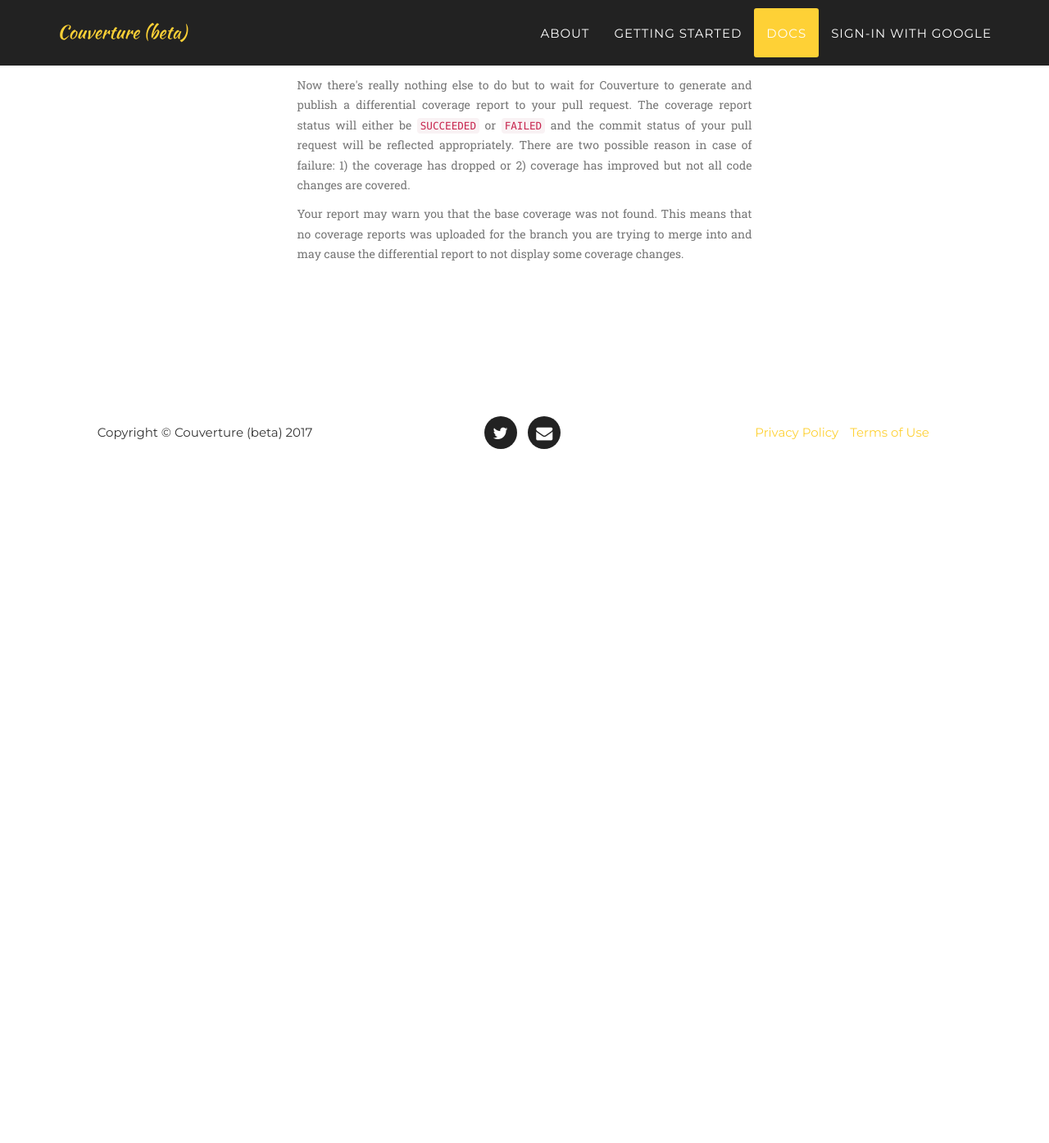
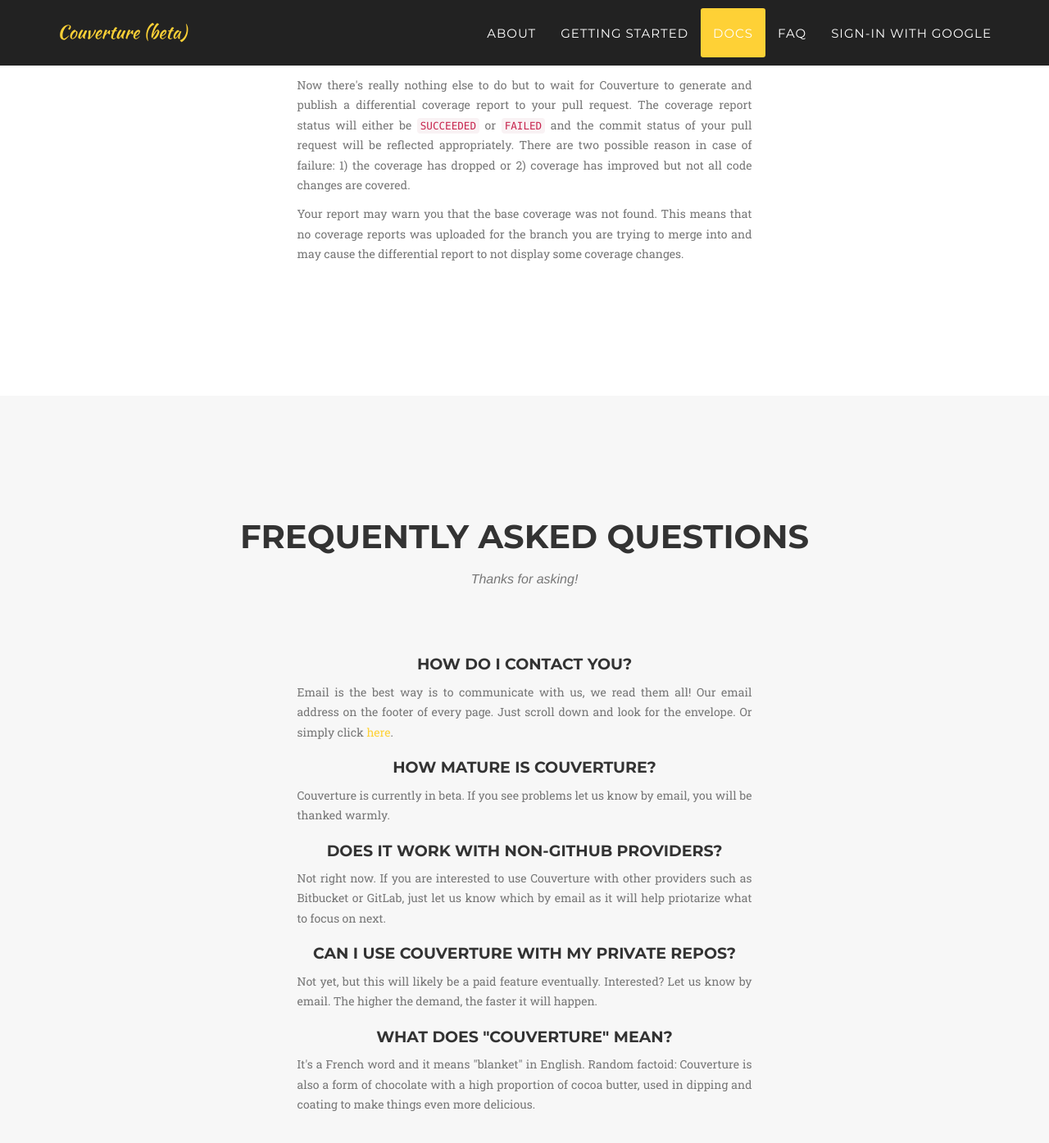
Before and after one commit to couverture/couverture.github.io, a Jekyll site: the page built from index.html, in a window 1280 px wide and 1400 px high, scrolled down 4105 px. Shown: the top 1395 px of the window at 82% size. Built offline with Jekyll 4.4.1, drawn with Linux system fonts in a browser that asks for light colours; some web fonts are replaced; before the commit the page ends 4678 px from its top, so only the background shows below that.

Commit message:
add FAQ section

```diff
--- /dev/null
+++ b/_includes/faq.html
@@ -0,0 +1,39 @@
+<!-- Docs Section -->
+    <section id="faq" class="bg-light-gray">
+        <div class="container text-center">
+            <div class="row">
+                <div class="col-lg-12">
+                    <h2 class="section-heading">Frequently Asked Questions</h2>
+                    <h3 class="section-subheading text-muted">Thanks for asking!</h3>
+                </div>
+            </div>
+            <div class="row">
+
+                <div class="col-md-offset-3 col-md-6">
+                    <h4>How do I contact you?</h4>
+                    <p class="text-muted text-justify">Email is the best way is to communicate with us, we read them all! Our email address on the footer of every page. Just scroll down and look for the envelope. Or simply click <a href="mailto:{{ site.email }}">here</a>.</p>
+                </div>
+
+                <div class="col-md-offset-3 col-md-6">
+                    <h4>How mature is Couverture?</h4>
+                    <p class="text-muted text-justify">Couverture is currently in beta. If you see problems let us know by email, you will be thanked warmly.</p>
+                </div>
+
+                <div class="col-md-offset-3 col-md-6">
+                    <h4>Does it work with non-GitHub providers?</h4>
+                    <p class="text-muted text-justify">Not right now. If you are interested to use Couverture with other providers such as Bitbucket or GitLab, just let us know which by email as it will help priotarize what to focus on next.</p>
+                </div>
+
+                <div class="col-md-offset-3 col-md-6">
+                    <h4>Can I use Couverture with my private repos?</h4>
+                    <p class="text-muted text-justify">Not yet, but this will likely be a paid feature eventually. Interested? Let us know by email. The higher the demand, the faster it will happen.</p>
+                </div>
+
+                <div class="col-md-offset-3 col-md-6">
+                    <h4>What does "couverture" mean?</h4>
+                    <p class="text-muted text-justify">It's a French word and it means "blanket" in English. Random factoid: Couverture is also a form of chocolate with a high proportion of cocoa butter, used in dipping and coating to make things even more delicious.</p>
+                </div>
+
+            </div>
+        </div>
+    </section>
--- a/_includes/header.html
+++ b/_includes/header.html
@@ -28,6 +28,9 @@
                         <a class="page-scroll" href="#docs">Docs</a>
                     </li>
                     <li>
+                        <a class="page-scroll" href="#faq">FAQ</a>
+                    </li>
+                    <li>
                         <a class="page-scroll" href="{{app_signin}}">Sign-in with Google</a>
                     </li>
                 </ul>
--- a/_layouts/default.html
+++ b/_layouts/default.html
@@ -17,6 +17,7 @@
     {% include about.html %}
     {% include services.html %}
     {% include docs.html %}
+    {% include faq.html %}
     {% include footer.html %}
     {% include modals.html %}
     {% include js.html %}
```
